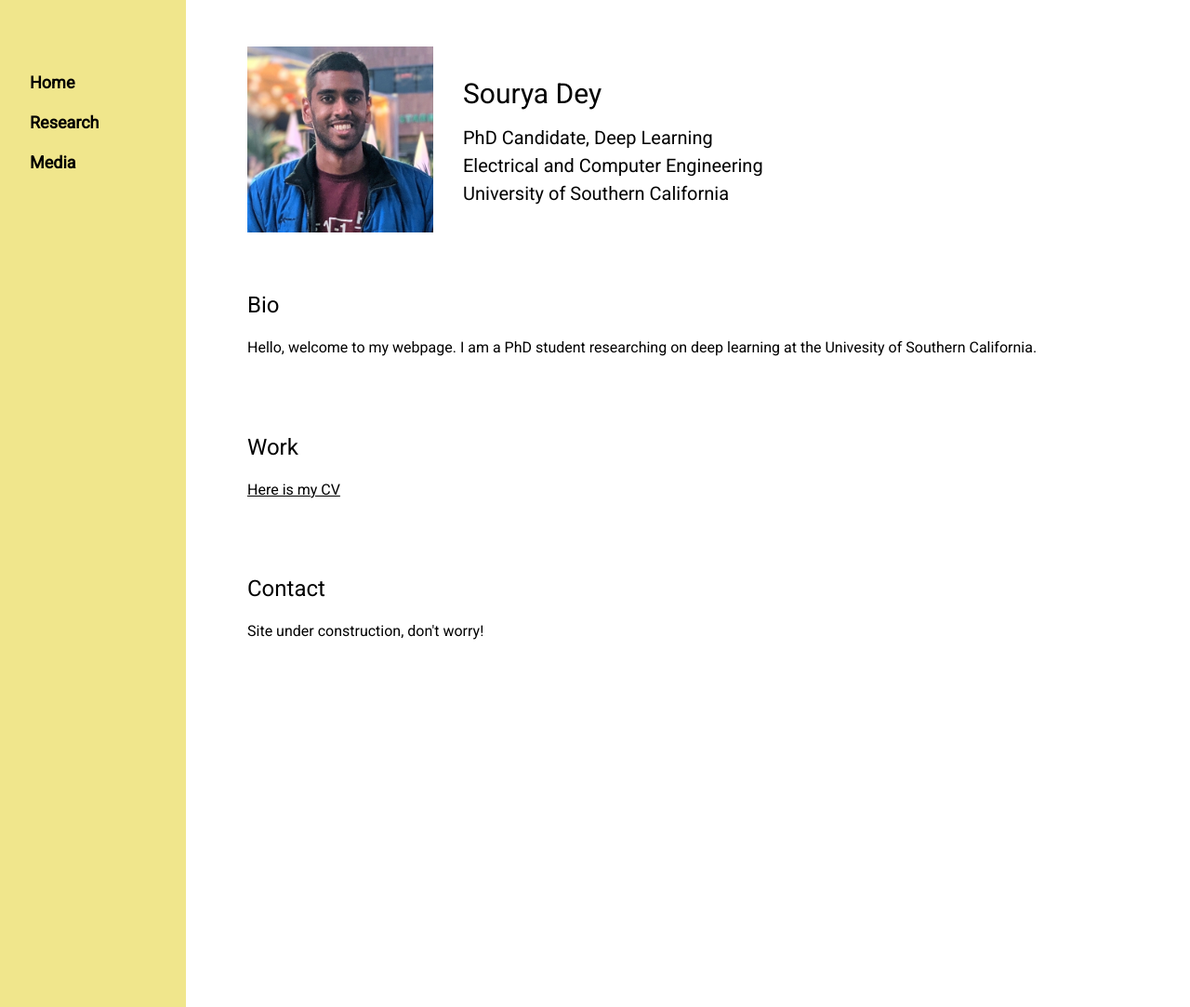
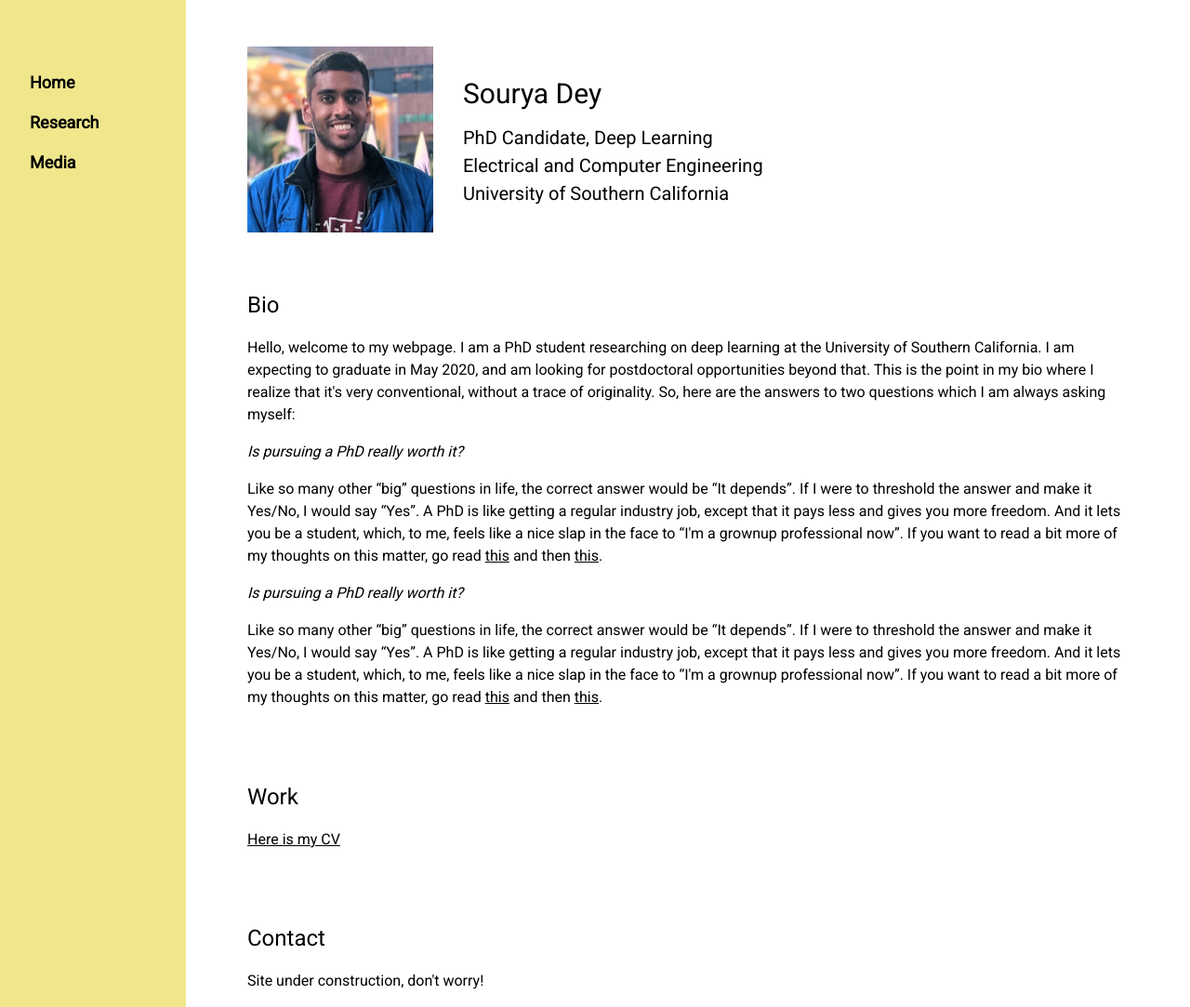
Before and after one commit to souryadey/souryadey.github.io, a Jekyll site: the page built from index.html, in a window 1280 px wide and 1083 px high. Shown: the whole window at 93% size. Built offline with Jekyll 4.4.1, drawn with Linux system fonts in a browser that asks for light colours.

Commit message:
adding bio

```diff
--- a/index.html
+++ b/index.html
@@ -14,7 +14,11 @@ title: Sourya Dey | Home
 </div>
 <div class="w3-container" style="margin-top:50px;">
 	<h3>Bio</h3>
-	<p>Hello, welcome to my webpage. I am a PhD student researching on deep learning at the Univesity of Southern California.</p>
+	<p>Hello, welcome to my webpage. I am a PhD student researching on deep learning at the University of Southern California. I am expecting to graduate in May 2020, and am looking for postdoctoral opportunities beyond that. This is the point in my bio where I realize that it's very conventional, without a trace of originality. So, here are the answers to two questions which I am always asking myself:</p>
+	<p><i>Is pursuing a PhD really worth it?</i></p>
+	<p>Like so many other <q>big</q> questions in life, the correct answer would be <q>It depends</q>. If I were to threshold the answer and make it Yes/No, I would say <q>Yes</q>. A PhD is like getting a regular industry job, except that it pays less and gives you more freedom. And it lets you be a student, which, to me, feels like a nice slap in the face to <q>I'm a grownup professional now</q>. If you want to read a bit more of my thoughts on this matter, go read <a href="https://cobaltfolly.wordpress.com/2015/09/27/doctoral-realizations/" target="_blank">this</a> and then <a href="https://cobaltfolly.wordpress.com/2017/09/21/doctoral-realizations-ii/" target="_blank">this</a>.</p>
+	<p><i>Is pursuing a PhD really worth it?</i></p>
+	<p>Like so many other <q>big</q> questions in life, the correct answer would be <q>It depends</q>. If I were to threshold the answer and make it Yes/No, I would say <q>Yes</q>. A PhD is like getting a regular industry job, except that it pays less and gives you more freedom. And it lets you be a student, which, to me, feels like a nice slap in the face to <q>I'm a grownup professional now</q>. If you want to read a bit more of my thoughts on this matter, go read <a href="https://cobaltfolly.wordpress.com/2015/09/27/doctoral-realizations/" target="_blank">this</a> and then <a href="https://cobaltfolly.wordpress.com/2017/09/21/doctoral-realizations-ii/" target="_blank">this</a>.</p>
 </div>
 <div class="w3-container" style="margin-top:50px;">
 	<h3>Work</h3>
```
